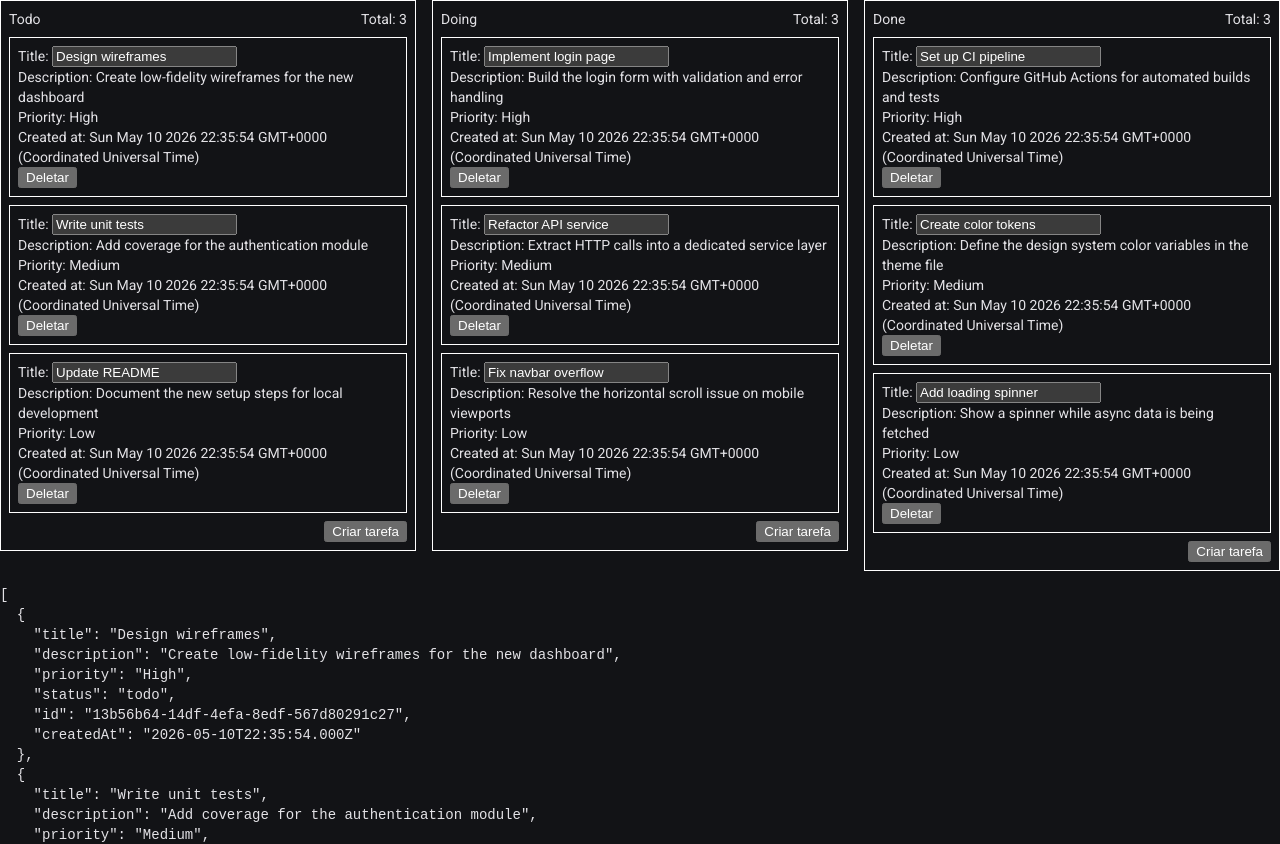
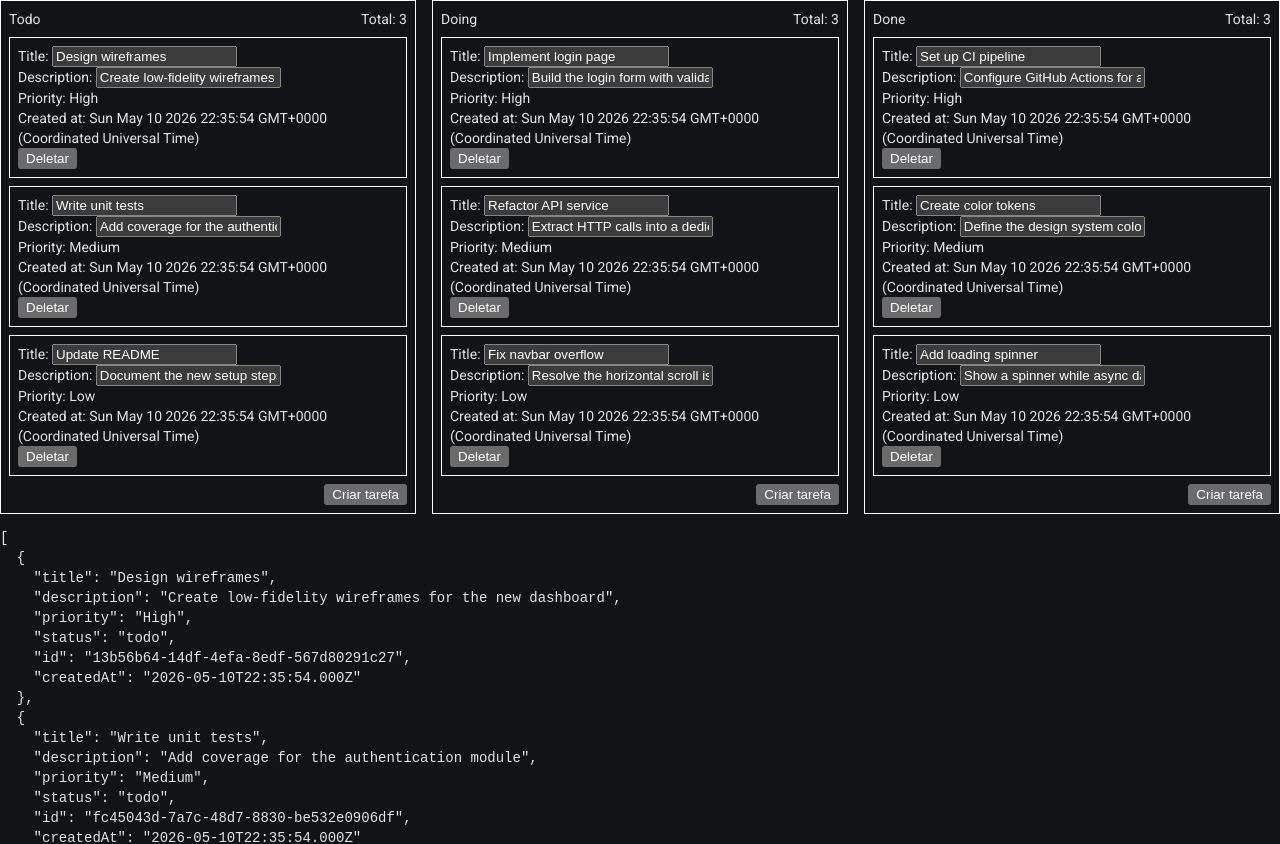
Before and after one commit to Bahiavs/kanban, an Angular app: page /board in a window 1280 px wide. Shown: the top 844 px of the page. Built offline with nearby package versions, Linux system fonts and the light colour scheme.

Commit message:
add task description editing functionality to Board component

```diff
--- a/src/app/models/board.ts
+++ b/src/app/models/board.ts
@@ -30,6 +30,14 @@ export class Board {
     });
   }
 
+  editTaskDescription(id: string, description: string) {
+    this._tasks.update(tasks => {
+      const task = tasks.find(t => t.id === id);
+      if (task) task.description = description;
+      return [...tasks];
+    });
+  }
+
   deleteTask(id: string) {
     this._tasks.update(tasks => tasks.filter((task) => task.id !== id))
   }
--- a/src/app/models/task.ts
+++ b/src/app/models/task.ts
@@ -7,7 +7,7 @@ export class Task {
 
   constructor(
     public title: string,
-    readonly description: string,
+    public description: string,
     readonly priority: Priority,
     readonly status: Status,
   ) {}
--- a/src/app/pages/board/board.ts
+++ b/src/app/pages/board/board.ts
@@ -18,7 +18,7 @@ import { JsonPipe } from '@angular/common';
         @for (task of todoTasks(); track task.id) {
           <div style="border: 1px solid white; padding: .5rem; margin-top: .5rem">
             <div>Title: <input [formControl]="titleCtrlByTaskId()[task.id]" /></div>
-            <div>Description: {{ task.description }}</div>
+            <div>Description: <input [formControl]="descriptionCtrlByTaskId()[task.id]" /></div>
             <div>Priority: {{ task.priority }}</div>
             <div>Created at: {{ task.createdAt }}</div>
             <button (click)="board.deleteTask(task.id)">Deletar</button>
@@ -36,7 +36,7 @@ import { JsonPipe } from '@angular/common';
         @for (task of doingTasks(); track task.id) {
           <div style="border: 1px solid white; padding: .5rem; margin-top: .5rem">
             <div>Title: <input [formControl]="titleCtrlByTaskId()[task.id]" /></div>
-            <div>Description: {{ task.description }}</div>
+            <div>Description: <input [formControl]="descriptionCtrlByTaskId()[task.id]" /></div>
             <div>Priority: {{ task.priority }}</div>
             <div>Created at: {{ task.createdAt }}</div>
             <button (click)="board.deleteTask(task.id)">Deletar</button>
@@ -54,7 +54,7 @@ import { JsonPipe } from '@angular/common';
         @for (task of doneTasks(); track task.id) {
           <div style="border: 1px solid white; padding: .5rem; margin-top: .5rem">
             <div>Title: <input [formControl]="titleCtrlByTaskId()[task.id]" /></div>
-            <div>Description: {{ task.description }}</div>
+            <div>Description: <input [formControl]="descriptionCtrlByTaskId()[task.id]" /></div>
             <div>Priority: {{ task.priority }}</div>
             <div>Created at: {{ task.createdAt }}</div>
             <button (click)="board.deleteTask(task.id)">Deletar</button>
@@ -99,7 +99,23 @@ export class BoardComponent implements OnDestroy {
     return titleCtrlByTaskId;
   });
 
+  private descriptionCtrlSubs = new Subscription();
+  protected readonly descriptionCtrlByTaskId = computed(() => {
+    const tasks = this.board.tasks();
+    this.descriptionCtrlSubs.unsubscribe();
+    this.descriptionCtrlSubs = new Subscription();
+    const descriptionCtrlByTaskId: Record<string, FormControl<string>> = {};
+    for (const task of tasks) {
+      const ctrl = new FormControl(task.description, { nonNullable: true });
+      descriptionCtrlByTaskId[task.id] = ctrl;
+      const sub = ctrl.valueChanges.subscribe((value) => this.board.editTaskDescription(task.id, value));
+      this.descriptionCtrlSubs.add(sub);
+    }
+    return descriptionCtrlByTaskId;
+  });
+
   ngOnDestroy() {
     this.titleCtrlSubs.unsubscribe();
+    this.descriptionCtrlSubs.unsubscribe();
   }
 }
```
